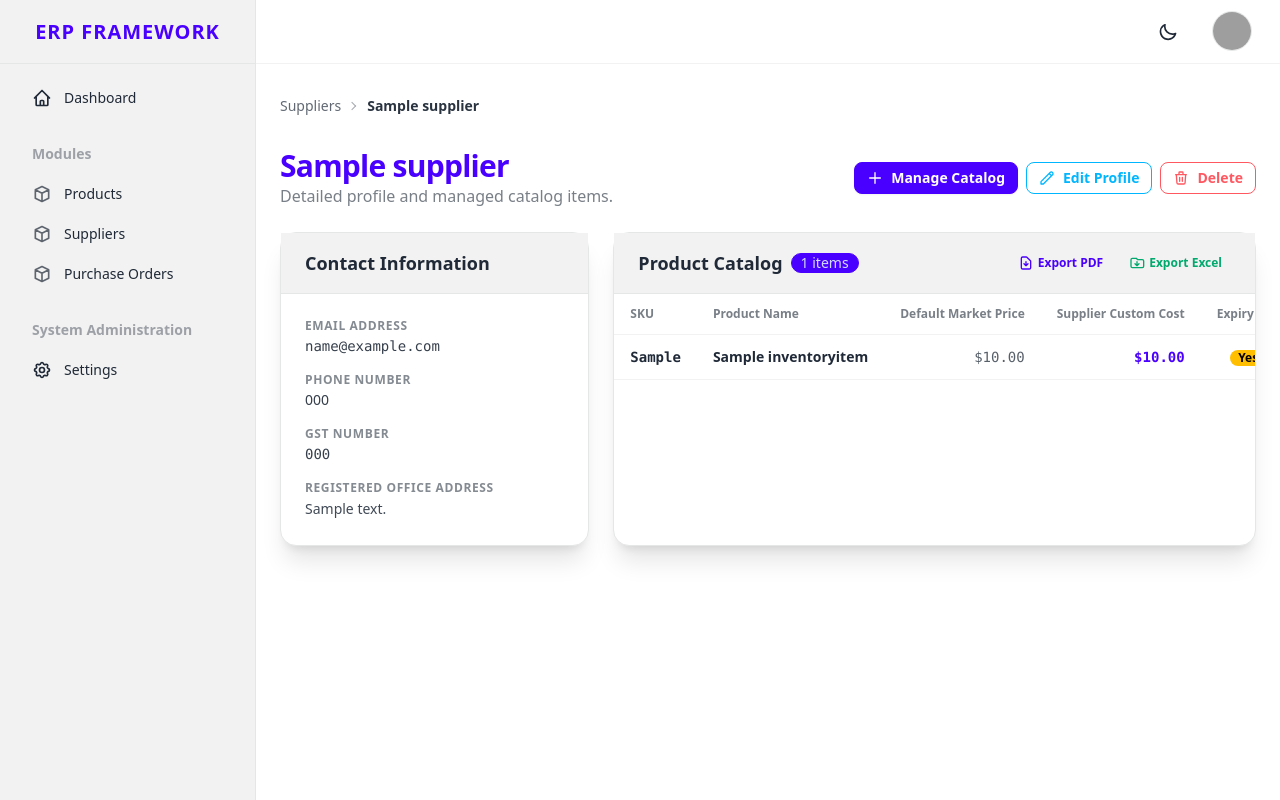
After one commit to vaibhavambavkar1/generic_app_architecture, a Django app: page /inventory/suppliers/1/ in a window 1280 px wide. The commit adds this page. Run offline with Django 5.2, Linux system fonts and the light colour scheme; a user stored in the database is signed in; tables that the repository leaves empty hold one stand-in row (values such as "Sample post"); parts of the project's set-up code (start-up, migrations or seed data) failed here and were passed over; some libraries are stand-ins or nearby versions; grey boxes are pictures that could not be loaded.

Commit message:
feat: add supplier detail view with PDF and Excel catalog export capabilities

```diff
--- /dev/null
+++ b/inventory/templates/inventory/supplier_detail.html
@@ -0,0 +1,139 @@
+{% extends 'core/base.html' %}
+
+{% block title %}{{ supplier.name }} | ERP Framework{% endblock %}
+
+{% block content %}
+<div class="space-y-6">
+    <!-- Breadcrumbs -->
+    <div class="text-sm breadcrumbs mb-4">
+        <ul>
+            <li><a href="{% url 'inventory:supplier_list' %}" class="link link-hover text-base-content/70">Suppliers</a></li>
+            <li><span class="text-base-content/95 font-semibold">{{ supplier.name }}</span></li>
+        </ul>
+    </div>
+
+    <!-- Header Block -->
+    <div class="flex flex-col gap-4 md:flex-row md:items-center md:justify-between">
+        <div>
+            <h1 class="text-3xl font-bold tracking-tight text-primary">{{ supplier.name }}</h1>
+            <p class="text-base-content/60 font-medium">Detailed profile and managed catalog items.</p>
+        </div>
+        <div class="flex flex-wrap gap-2">
+            <button
+                hx-get="{% url 'inventory:supplier_catalog_modal' supplier.id %}"
+                hx-target="#modal_container"
+                hx-swap="innerHTML"
+                class="btn btn-primary btn-sm text-white gap-2">
+                <svg xmlns="http://www.w3.org/2000/svg" class="h-4 w-4" fill="none" viewBox="0 0 24 24" stroke="currentColor"><path stroke-linecap="round" stroke-linejoin="round" stroke-width="2" d="M12 4v16m8-8H4"/></svg>
+                Manage Catalog
+            </button>
+            <a href="{% url 'inventory:supplier_update' supplier.id %}" class="btn btn-outline btn-info btn-sm gap-2">
+                <svg xmlns="http://www.w3.org/2000/svg" class="h-4 w-4" fill="none" viewBox="0 0 24 24" stroke="currentColor"><path stroke-linecap="round" stroke-linejoin="round" stroke-width="2" d="M15.232 5.232l3.536 3.536m-2.036-5.036a2.5 2.5 0 113.536 3.536L6.5 21.036H3v-3.572L16.732 3.732z" /></svg>
+                Edit Profile
+            </a>
+            <a href="{% url 'inventory:supplier_delete' supplier.id %}" class="btn btn-outline btn-error btn-sm gap-2">
+                <svg xmlns="http://www.w3.org/2000/svg" class="h-4 w-4" fill="none" viewBox="0 0 24 24" stroke="currentColor"><path stroke-linecap="round" stroke-linejoin="round" stroke-width="2" d="M19 7l-.867 12.142A2 2 0 0116.138 21H7.862a2 2 0 01-1.995-1.858L5 7m5 4v6m4-6v6m1-10V4a1 1 0 00-1-1h-4a1 1 0 00-1 1v3M4 7h16" /></svg>
+                Delete
+            </a>
+        </div>
+    </div>
+
+    <div class="grid grid-cols-1 lg:grid-cols-3 gap-6">
+        <!-- Left Side: Supplier Details Card -->
+        <div class="card bg-base-100 shadow-xl border border-base-300">
+            <div class="px-6 py-4 bg-base-200 border-b border-base-300">
+                <h3 class="font-bold text-lg text-base-content">Contact Information</h3>
+            </div>
+            <div class="p-6 space-y-4 text-sm">
+                <div>
+                    <span class="block font-bold text-xs uppercase tracking-wider text-base-content/55 mb-0.5">Email Address</span>
+                    <span class="font-mono text-base-content/90 text-sm">{{ supplier.contact_email }}</span>
+                </div>
+                <div>
+                    <span class="block font-bold text-xs uppercase tracking-wider text-base-content/55 mb-0.5">Phone Number</span>
+                    <span class="text-base-content/90">{{ supplier.phone|default:"-" }}</span>
+                </div>
+                <div>
+                    <span class="block font-bold text-xs uppercase tracking-wider text-base-content/55 mb-0.5">GST Number</span>
+                    <span class="font-mono text-base-content/90">
+                        {% if supplier.gst_number %}
+                            {{ supplier.gst_number }}
+                        {% else %}
+                            <span class="text-base-content/40 font-sans italic">Not Provided</span>
+                        {% endif %}
+                    </span>
+                </div>
+                <div>
+                    <span class="block font-bold text-xs uppercase tracking-wider text-base-content/55 mb-0.5">Registered Office Address</span>
+                    <span class="text-base-content/85 block leading-relaxed">{{ supplier.address|default:"-" }}</span>
+                </div>
+            </div>
+        </div>
+
+        <!-- Right Side: Catalog List Card -->
+        <div class="card bg-base-100 shadow-xl border border-base-300 lg:col-span-2">
+            <div class="px-6 py-4 bg-base-200 border-b border-base-300 flex flex-wrap items-center justify-between gap-2">
+                <div class="flex items-center gap-2">
+                    <h3 class="font-bold text-lg text-base-content">Product Catalog</h3>
+                    <span class="badge badge-primary">{{ catalog_items.count }} items</span>
+                </div>
+                <div class="flex items-center gap-2">
+                    <a href="{% url 'inventory:export_supplier_catalog_pdf' supplier.id %}" class="btn btn-ghost btn-xs text-primary gap-1" title="Export PDF">
+                        <svg xmlns="http://www.w3.org/2000/svg" class="h-4 w-4" fill="none" viewBox="0 0 24 24" stroke="currentColor">
+                            <path stroke-linecap="round" stroke-linejoin="round" stroke-width="2" d="M12 10v6m0 0l-3-3m3 3l3-3m2 8H7a2 2 0 01-2-2V5a2 2 0 012-2h5.586a1 1 0 01.707.293l5.414 5.414a1 1 0 01.293.707V19a2 2 0 01-2 2z" />
+                        </svg>
+                        Export PDF
+                    </a>
+                    <a href="{% url 'inventory:export_supplier_catalog_excel' supplier.id %}" class="btn btn-ghost btn-xs text-success gap-1" title="Export Excel">
+                        <svg xmlns="http://www.w3.org/2000/svg" class="h-4 w-4" fill="none" viewBox="0 0 24 24" stroke="currentColor">
+                            <path stroke-linecap="round" stroke-linejoin="round" stroke-width="2" d="M12 10v6m0 0l-3-3m3 3l3-3M3 17V7a2 2 0 012-2h6l2 2h7a2 2 0 012 2v8a2 2 0 01-2 2H5a2 2 0 01-2-2z" />
+                        </svg>
+                        Export Excel
+                    </a>
+                </div>
+            </div>
+
+            <div class="overflow-x-auto">
+                <table class="table w-full">
+                    <thead>
+                        <tr>
+                            <th>SKU</th>
+                            <th>Product Name</th>
+                            <th class="text-right">Default Market Price</th>
+                            <th class="text-right">Supplier Custom Cost</th>
+                            <th class="text-center">Expiry Req</th>
+                        </tr>
+                    </thead>
+                    <tbody>
+                        {% for entry in catalog_items %}
+                        <tr class="hover">
+                            <td class="font-mono font-bold text-sm">{{ entry.item.sku }}</td>
+                            <td class="font-semibold max-w-xs truncate" title="{{ entry.item.name }}">{{ entry.item.name }}</td>
+                            <td class="text-right font-mono text-base-content/75">${{ entry.item.unit_price|floatformat:2 }}</td>
+                            <td class="text-right font-mono font-bold text-primary">${{ entry.price|floatformat:2 }}</td>
+                            <td class="text-center">
+                                {% if entry.item.has_expiry_date %}
+                                    <span class="badge badge-warning badge-sm font-semibold">Yes</span>
+                                {% else %}
+                                    <span class="badge badge-ghost badge-sm">No</span>
+                                {% endif %}
+                            </td>
+                        </tr>
+                        {% empty %}
+                        <tr>
+                            <td colspan="5" class="text-center py-12 text-base-content/50">
+                                <svg xmlns="http://www.w3.org/2000/svg" class="mx-auto h-12 w-12 text-base-content/30 mb-2" fill="none" viewBox="0 0 24 24" stroke="currentColor"><path stroke-linecap="round" stroke-linejoin="round" stroke-width="2" d="M20 13V6a2 2 0 00-2-2H6a2 2 0 00-2 2v7m16 0a2 2 0 01-2 2H6a2 2 0 01-2-2m16 0V9a2 2 0 00-2-2H6a2 2 0 00-2 2v4M2 17h20"/></svg>
+                                <p class="font-semibold text-sm">No products in catalog</p>
+                                <p class="text-xs mt-1">Click "Manage Catalog" to add products supplied by this vendor.</p>
+                            </td>
+                        </tr>
+                        {% endfor %}
+                    </tbody>
+                </table>
+            </div>
+        </div>
+    </div>
+</div>
+
+<div id="modal_container"></div>
+{% endblock %}
--- a/inventory/templates/inventory/supplier_list.html
+++ b/inventory/templates/inventory/supplier_list.html
@@ -34,7 +34,7 @@
                 {% for supplier in suppliers %}
                 <tr class="hover">
                     <td class="font-bold text-primary">
-                        <div>{{ supplier.name }}</div>
+                        <a href="{% url 'inventory:supplier_detail' supplier.id %}" class="hover:underline">{{ supplier.name }}</a>
                         <div class="flex flex-wrap gap-1 mt-1">
                             <span class="badge badge-sm badge-ghost font-normal">{{ supplier.supplied_items.count }} items in catalog</span>
                             {% if supplier.gst_number %}
--- a/inventory/urls.py
+++ b/inventory/urls.py
@@ -13,8 +13,11 @@ urlpatterns = [
 
     path('suppliers/', views.supplier_list, name='supplier_list'),
     path('suppliers/create/', views.supplier_create, name='supplier_create'),
+    path('suppliers/<int:pk>/', views.supplier_detail, name='supplier_detail'),
     path('suppliers/<int:pk>/edit/', views.supplier_update, name='supplier_update'),
     path('suppliers/<int:pk>/delete/', views.supplier_delete, name='supplier_delete'),
+    path('suppliers/<int:pk>/catalog/pdf/', views.export_supplier_catalog_pdf, name='export_supplier_catalog_pdf'),
+    path('suppliers/<int:pk>/catalog/excel/', views.export_supplier_catalog_excel, name='export_supplier_catalog_excel'),
     path('suppliers/<int:pk>/catalog-modal/', views.supplier_catalog_modal, name='supplier_catalog_modal'),
     path('suppliers/<int:pk>/catalog-add/', views.supplier_catalog_add_product, name='supplier_catalog_add_product'),
     path('suppliers/catalog-remove/<int:entry_pk>/', views.supplier_catalog_remove, name='supplier_catalog_remove'),
--- a/inventory/views.py
+++ b/inventory/views.py
@@ -116,6 +116,16 @@ def supplier_list(request):
     """List of all suppliers."""
     suppliers = Supplier.objects.all().prefetch_related('supplied_items')
     return render(request, 'inventory/supplier_list.html', {'suppliers': suppliers})
+
+@login_required
+def supplier_detail(request, pk):
+    """Detailed view of a supplier, showing basic info and product catalog."""
+    supplier = get_object_or_404(Supplier, pk=pk)
+    catalog_items = supplier.catalog_entries.all().select_related('item')
+    return render(request, 'inventory/supplier_detail.html', {
+        'supplier': supplier,
+        'catalog_items': catalog_items
+    })
 
 @login_required
 def po_list(request):
@@ -694,3 +704,207 @@ def po_email_submit(request, pk):
         f'</script>'
     )
     return HttpResponse(response_content)
+
+
+import openpyxl
+from openpyxl.styles import Font, Alignment, PatternFill, Border, Side
+
+def generate_supplier_catalog_pdf_bytes(supplier, catalog_items):
+    """Generates a professional PDF of the Supplier Catalog."""
+    buffer = io.BytesIO()
+    doc = SimpleDocTemplate(
+        buffer,
+        pagesize=letter,
+        rightMargin=36,
+        leftMargin=36,
+        topMargin=36,
+        bottomMargin=36
+    )
+
+    story = []
+    styles = getSampleStyleSheet()
+
+    title_style = ParagraphStyle(
+        'DocTitle',
+        parent=styles['Heading1'],
+        fontName='Helvetica-Bold',
+        fontSize=20,
+        leading=24,
+        textColor=colors.HexColor('#1e3a8a'),
+        spaceAfter=15
+    )
+    section_heading = ParagraphStyle(
+        'SectionHeading',
+        parent=styles['Heading2'],
+        fontName='Helvetica-Bold',
+        fontSize=12,
+        leading=16,
+        textColor=colors.HexColor('#334155'),
+        spaceBefore=12,
+        spaceAfter=10
+    )
+    body_style = ParagraphStyle(
+        'DocBody',
+        parent=styles['Normal'],
+        fontName='Helvetica',
+        fontSize=9,
+        leading=13,
+        textColor=colors.HexColor('#1e293b')
+    )
+    header_style = ParagraphStyle(
+        'HeaderStyle',
+        parent=body_style,
+        fontName='Helvetica-Bold',
+        textColor=colors.white
+    )
+
+    story.append(Paragraph(f"SUPPLIER PRODUCT CATALOG", title_style))
+    story.append(Spacer(1, 10))
+
+    meta_data = [
+        [
+            Paragraph(f"<b>Supplier Name:</b> {supplier.name}", body_style),
+            Paragraph(f"<b>Contact Email:</b> {supplier.contact_email}", body_style)
+        ],
+        [
+            Paragraph(f"<b>Phone:</b> {supplier.phone or 'N/A'}", body_style),
+            Paragraph(f"<b>GST Number:</b> {supplier.gst_number or 'N/A'}", body_style)
+        ],
+        [
+            Paragraph(f"<b>Address:</b> {supplier.address or 'N/A'}", body_style),
+            Paragraph("", body_style)
+        ]
+    ]
+    meta_table = Table(meta_data, colWidths=[270, 270])
+    meta_table.setStyle(TableStyle([
+        ('ALIGN', (0,0), (-1,-1), 'LEFT'),
+        ('VALIGN', (0,0), (-1,-1), 'TOP'),
+        ('BOTTOMPADDING', (0,0), (-1,-1), 4),
+        ('TOPPADDING', (0,0), (-1,-1), 4),
+    ]))
+    story.append(meta_table)
+    story.append(Spacer(1, 15))
+
+    story.append(Paragraph("Catalog Items", section_heading))
+
+    table_data = [[
+        Paragraph("SKU", header_style),
+        Paragraph("Product Name", header_style),
+        Paragraph("Default Market Price", header_style),
+        Paragraph("Supplier Cost", header_style),
+        Paragraph("Expiry Req", header_style)
+    ]]
+
+    for entry in catalog_items:
+        table_data.append([
+            Paragraph(entry.item.sku, body_style),
+            Paragraph(entry.item.name, body_style),
+            Paragraph(f"${entry.item.unit_price:.2f}", body_style),
+            Paragraph(f"<b>${entry.price:.2f}</b>", body_style),
+            Paragraph("Yes" if entry.item.has_expiry_date else "No", body_style)
+        ])
+
+    catalog_table = Table(table_data, colWidths=[100, 200, 80, 80, 80])
+    catalog_table.setStyle(TableStyle([
+        ('BACKGROUND', (0,0), (-1,0), colors.HexColor('#1e3a8a')),
+        ('ALIGN', (0,0), (-1,-1), 'LEFT'),
+        ('VALIGN', (0,0), (-1,-1), 'MIDDLE'),
+        ('BOTTOMPADDING', (0,0), (-1,-1), 6),
+        ('TOPPADDING', (0,0), (-1,-1), 6),
+        ('GRID', (0,0), (-1,-1), 0.5, colors.HexColor('#e2e8f0')),
+        ('ROWBACKGROUNDS', (0,1), (-1,-1), [colors.white, colors.HexColor('#f8fafc')]),
+    ]))
+    story.append(catalog_table)
+
+    doc.build(story)
+    return buffer.getvalue()
+
+@login_required
+def export_supplier_catalog_pdf(request, pk):
+    """View to download the supplier catalog in PDF format."""
+    supplier = get_object_or_404(Supplier, pk=pk)
+    catalog_items = supplier.catalog_entries.all().select_related('item')
+    pdf_bytes = generate_supplier_catalog_pdf_bytes(supplier, catalog_items)
+
+    response = HttpResponse(pdf_bytes, content_type='application/pdf')
+    filename = f"Catalog_{supplier.name.replace(' ', '_')}.pdf"
+    response['Content-Disposition'] = f'attachment; filename="{filename}"'
+    return response
+
+@login_required
+def export_supplier_catalog_excel(request, pk):
+    """View to download the supplier catalog in Excel format (.xlsx)."""
+    supplier = get_object_or_404(Supplier, pk=pk)
+    catalog_items = supplier.catalog_entries.all().select_related('item')
+
+    wb = openpyxl.Workbook()
+    ws = wb.active
+    ws.title = "Supplier Catalog"
+
+    title_font = Font(name='Arial', size=16, bold=True, color='1E3A8A')
+    header_font = Font(name='Arial', size=11, bold=True, color='FFFFFF')
+    header_fill = PatternFill(start_color='1E3A8A', end_color='1E3A8A', fill_type='solid')
+    bold_font = Font(name='Arial', size=10, bold=True)
+    normal_font = Font(name='Arial', size=10)
+
+    thin_border = Border(
+        left=Side(style='thin', color='CCCCCC'),
+        right=Side(style='thin', color='CCCCCC'),
+        top=Side(style='thin', color='CCCCCC'),
+        bottom=Side(style='thin', color='CCCCCC')
+    )
+
+    ws.cell(row=1, column=1, value=f"Supplier Catalog - {supplier.name}").font = title_font
+
+    ws.cell(row=3, column=1, value="Email Address:").font = bold_font
+    ws.cell(row=3, column=2, value=supplier.contact_email).font = normal_font
+    ws.cell(row=4, column=1, value="Phone Number:").font = bold_font
+    ws.cell(row=4, column=2, value=supplier.phone or "N/A").font = normal_font
+    ws.cell(row=5, column=1, value="GSTIN:").font = bold_font
+    ws.cell(row=5, column=2, value=supplier.gst_number or "N/A").font = normal_font
+    ws.cell(row=6, column=1, value="Address:").font = bold_font
+    ws.cell(row=6, column=2, value=supplier.address or "N/A").font = normal_font
+
+    headers = ["SKU", "Product Name", "Default Market Price ($)", "Supplier Custom Cost ($)", "Expiry Required"]
+    row_idx = 8
+    for col_idx, header in enumerate(headers, 1):
+        cell = ws.cell(row=row_idx, column=col_idx, value=header)
+        cell.font = header_font
+        cell.fill = header_fill
+        cell.alignment = Alignment(horizontal='center' if col_idx == 5 else 'left')
+
+    row_idx = 9
+    for entry in catalog_items:
+        ws.cell(row=row_idx, column=1, value=entry.item.sku).font = normal_font
+        ws.cell(row=row_idx, column=2, value=entry.item.name).font = normal_font
+
+        cell_mkt = ws.cell(row=row_idx, column=3, value=float(entry.item.unit_price))
+        cell_mkt.font = normal_font
+        cell_mkt.number_format = '"$"#,##0.00'
+
+        cell_cost = ws.cell(row=row_idx, column=4, value=float(entry.price))
+        cell_cost.font = bold_font
+        cell_cost.number_format = '"$"#,##0.00'
+
+        cell_exp = ws.cell(row=row_idx, column=5, value="Yes" if entry.item.has_expiry_date else "No")
+        cell_exp.font = normal_font
+        cell_exp.alignment = Alignment(horizontal='center')
+
+        for col_idx in range(1, 6):
+            ws.cell(row=row_idx, column=col_idx).border = thin_border
+
+        row_idx += 1
+
+    for col in ws.columns:
+        max_len = 0
+        col_letter = col[0].column_letter
+        for cell in col:
+            if cell.value:
+                max_len = max(max_len, len(str(cell.value)))
+        ws.column_dimensions[col_letter].width = max(max_len + 3, 12)
+
+    response = HttpResponse(content_type='application/vnd.openxmlformats-officedocument.spreadsheetml.sheet')
+    filename = f"Catalog_{supplier.name.replace(' ', '_')}.xlsx"
+    response['Content-Disposition'] = f'attachment; filename="{filename}"'
+    wb.save(response)
+    return response
```
Also changed, not shown: inventory/tests.py (+62 -0 lines).
